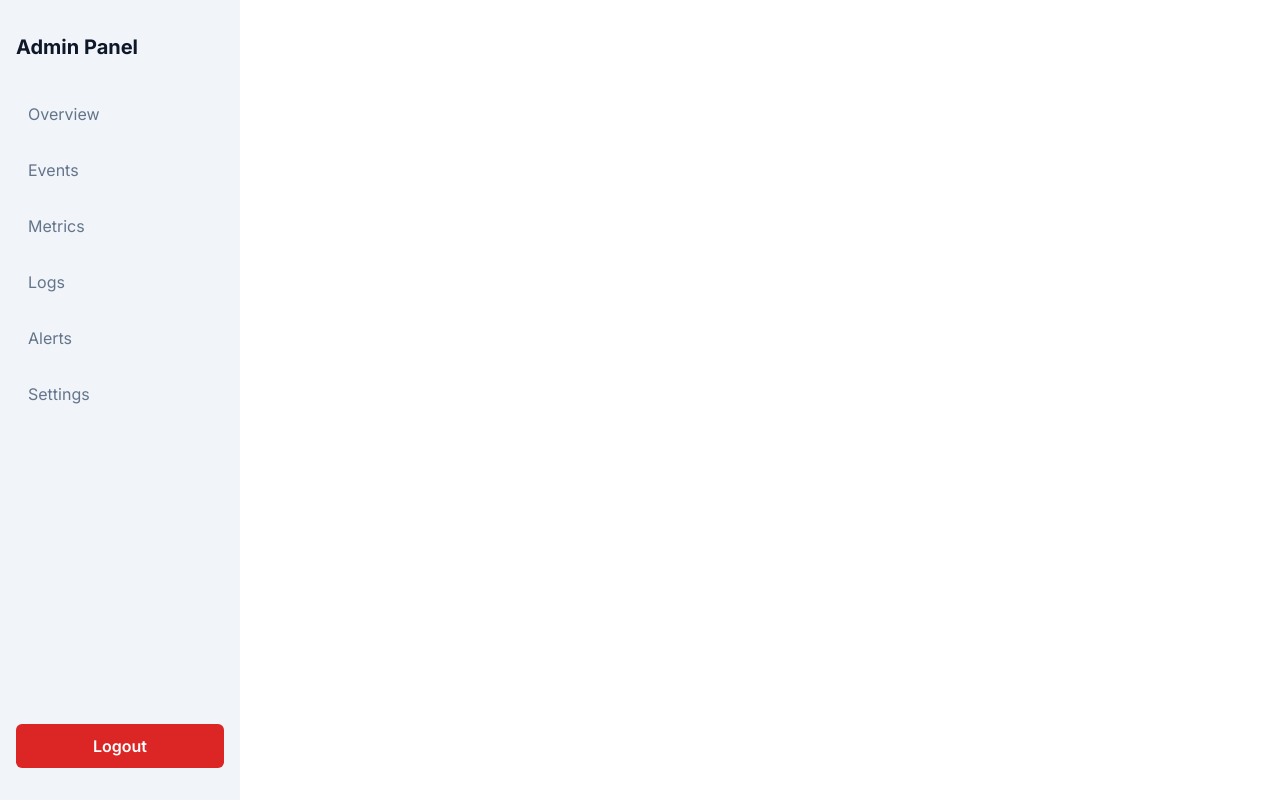
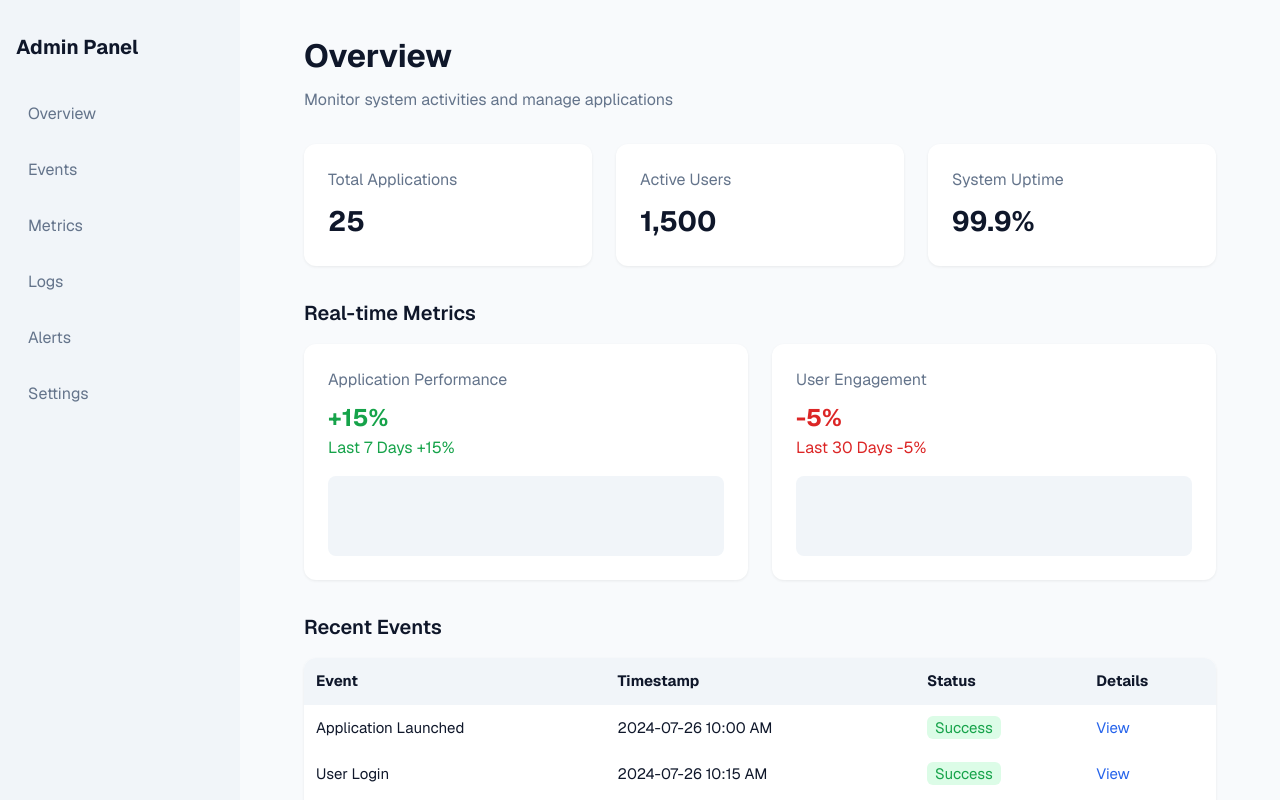
Before and after one commit to Yassen717/dashboard, a Next.js app: page / in a window 1280 px wide. Shown: the top 800 px of the page. Built offline with nearby package versions, Linux system fonts and the light colour scheme; no server answers.

Commit message:
perf: replace inline styles with CSS classes

```diff
--- a/app/globals.css
+++ b/app/globals.css
@@ -1,4 +1,3 @@
-@import url('https://fonts.googleapis.com/css2?family=Inter:wght@400;600;700&display=swap');
 @import "tailwindcss";
 
 :root {
@@ -23,8 +22,298 @@
 body {
   background: var(--background);
   color: var(--foreground);
-  font-family: 'Inter', sans-serif;
+  font-family: var(--font-sans), sans-serif;
   color: #0f172a;
+}
+
+/* Layout classes */
+.layout-body {
+  display: flex;
+  min-height: 100vh;
+  background: #f8fafc;
+}
+
+.layout-container {
+  display: flex;
+  width: 100%;
+}
+
+.main-content {
+  flex: 1;
+  display: flex;
+  flex-direction: column;
+}
+
+.main-area {
+  flex: 1;
+  padding: 2rem;
+}
+
+/* Page section classes */
+.page-section {
+  flex: 1;
+  padding: 0 2rem;
+}
+
+.page-title {
+  font-size: 32px;
+  font-weight: 700;
+  margin-bottom: 8px;
+}
+
+.page-subtitle {
+  color: #64748b;
+  margin-bottom: 32px;
+}
+
+.section-title {
+  font-size: 20px;
+  font-weight: 600;
+  margin-bottom: 16px;
+}
+
+.metrics-section {
+  margin-bottom: 32px;
+}
+
+.events-section {
+  margin-bottom: 32px;
+}
+
+/* Login page styles */
+.login-section {
+  flex: 1;
+  display: flex;
+  align-items: center;
+  justify-content: center;
+  min-height: 100vh;
+  background: #f8fafc;
+}
+
+.login-form {
+  background: #fff;
+  border-radius: 12px;
+  box-shadow: 0 1px 3px rgba(0, 0, 0, 0.1);
+  padding: 32px;
+  min-width: 340px;
+}
+
+.login-title {
+  font-size: 28px;
+  font-weight: 700;
+  margin-bottom: 16px;
+}
+
+.login-subtitle {
+  color: #64748b;
+  margin-bottom: 24px;
+}
+
+.login-error {
+  color: #dc2626;
+  margin-bottom: 16px;
+}
+
+.form-group {
+  margin-bottom: 16px;
+}
+
+.form-group:last-of-type {
+  margin-bottom: 24px;
+}
+
+.form-label {
+  display: block;
+  font-weight: 600;
+  margin-bottom: 8px;
+}
+
+.form-input {
+  width: 100%;
+  padding: 10px 12px;
+  border-radius: 6px;
+  border: 1px solid #d1d5db;
+  background: #f8fafc;
+  font-size: 14px;
+}
+
+.form-input:focus {
+  outline: none;
+  border-color: #2563eb;
+  box-shadow: 0 0 0 3px rgba(37, 99, 235, 0.1);
+}
+
+.login-button {
+  width: 100%;
+  padding: 10px 0;
+  border-radius: 6px;
+  background: #2563eb;
+  color: #fff;
+  font-weight: 600;
+  border: none;
+  cursor: pointer;
+  margin-bottom: 16px;
+  transition: background-color 0.2s;
+}
+
+.login-button:hover:not(:disabled) {
+  background: #1d4ed8;
+}
+
+.login-button:disabled {
+  opacity: 0.6;
+  cursor: not-allowed;
+}
+
+.login-footer {
+  text-align: center;
+  color: #64748b;
+}
+
+.login-link {
+  color: #2563eb;
+  text-decoration: none;
+}
+
+.login-link:hover {
+  text-decoration: underline;
+}
+
+/* Common component classes */
+.card {
+  background: #fff;
+  border-radius: 12px;
+  padding: 24px;
+  box-shadow: 0 1px 3px rgba(0, 0, 0, 0.1);
+}
+
+.card-grid {
+  display: flex;
+  gap: 24px;
+  margin-bottom: 32px;
+}
+
+.card-item {
+  flex: 1;
+}
+
+.metric-value {
+  font-size: 28px;
+  font-weight: 700;
+}
+
+.metric-label {
+  color: #64748b;
+  margin-bottom: 8px;
+}
+
+.metric-change {
+  margin-bottom: 16px;
+}
+
+.text-success {
+  color: #16a34a;
+}
+
+.text-error {
+  color: #dc2626;
+}
+
+.chart-placeholder {
+  height: 80px;
+  background: #f1f5f9;
+  border-radius: 8px;
+}
+
+.status-success {
+  background: #dcfce7;
+  color: #16a34a;
+  border-radius: 6px;
+  padding: 2px 8px;
+  font-size: 12px;
+}
+
+.status-warning {
+  background: #fef9c3;
+  color: #ca8a04;
+  border-radius: 6px;
+  padding: 2px 8px;
+  font-size: 12px;
+}
+
+.status-error {
+  background: #fee2e2;
+  color: #dc2626;
+  border-radius: 6px;
+  padding: 2px 8px;
+  font-size: 12px;
+}
+
+/* Table styles */
+.events-table {
+  width: 100%;
+  background: #fff;
+  border-radius: 12px;
+  box-shadow: 0 1px 3px rgba(0, 0, 0, 0.1);
+  overflow: hidden;
+}
+
+.events-table thead {
+  background: #f1f5f9;
+}
+
+.events-table th,
+.events-table td {
+  text-align: left;
+  padding: 12px;
+}
+
+/* Sidebar styles */
+.sidebar {
+  width: 240px;
+  background: #f1f5f9;
+  min-height: 100vh;
+  padding: 2rem 1rem;
+  display: flex;
+  flex-direction: column;
+  justify-content: space-between;
+}
+
+.sidebar-content {
+  flex: 1;
+}
+
+.sidebar-title {
+  font-weight: 700;
+  font-size: 20px;
+  margin-bottom: 32px;
+}
+
+.sidebar-nav {
+  list-style: none;
+  padding: 0;
+  margin: 0;
+}
+
+.sidebar-nav-item {
+  margin-bottom: 16px;
+}
+
+.logout-button {
+  width: 100%;
+  padding: 10px 0;
+  border-radius: 6px;
+  background: #dc2626;
+  color: #fff;
+  font-weight: 600;
+  border: none;
+  cursor: pointer;
+  margin-top: 32px;
+  transition: background-color 0.2s;
+}
+
+.logout-button:hover {
+  background: #b91c1c;
 }
 
 a {
```
